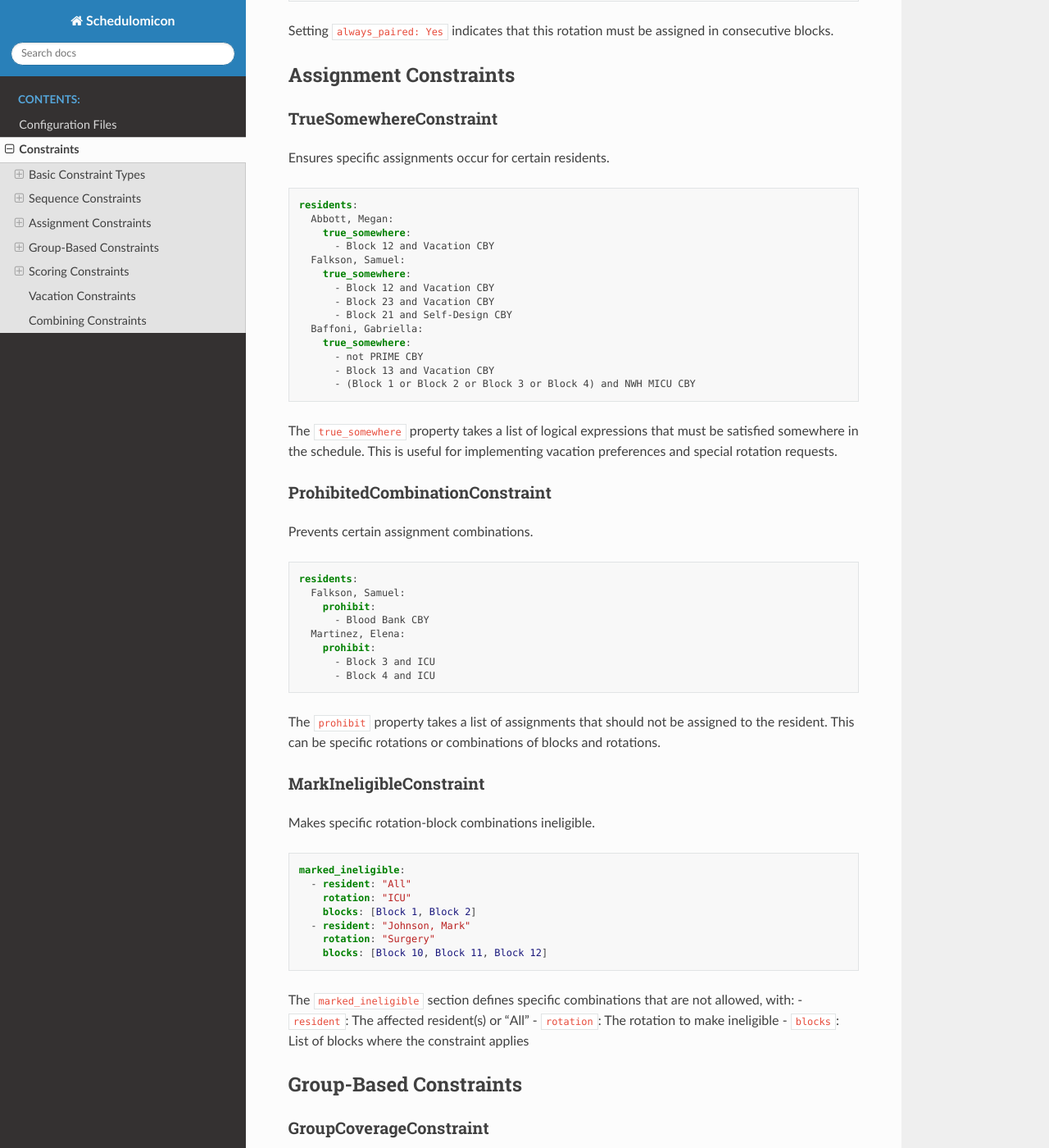
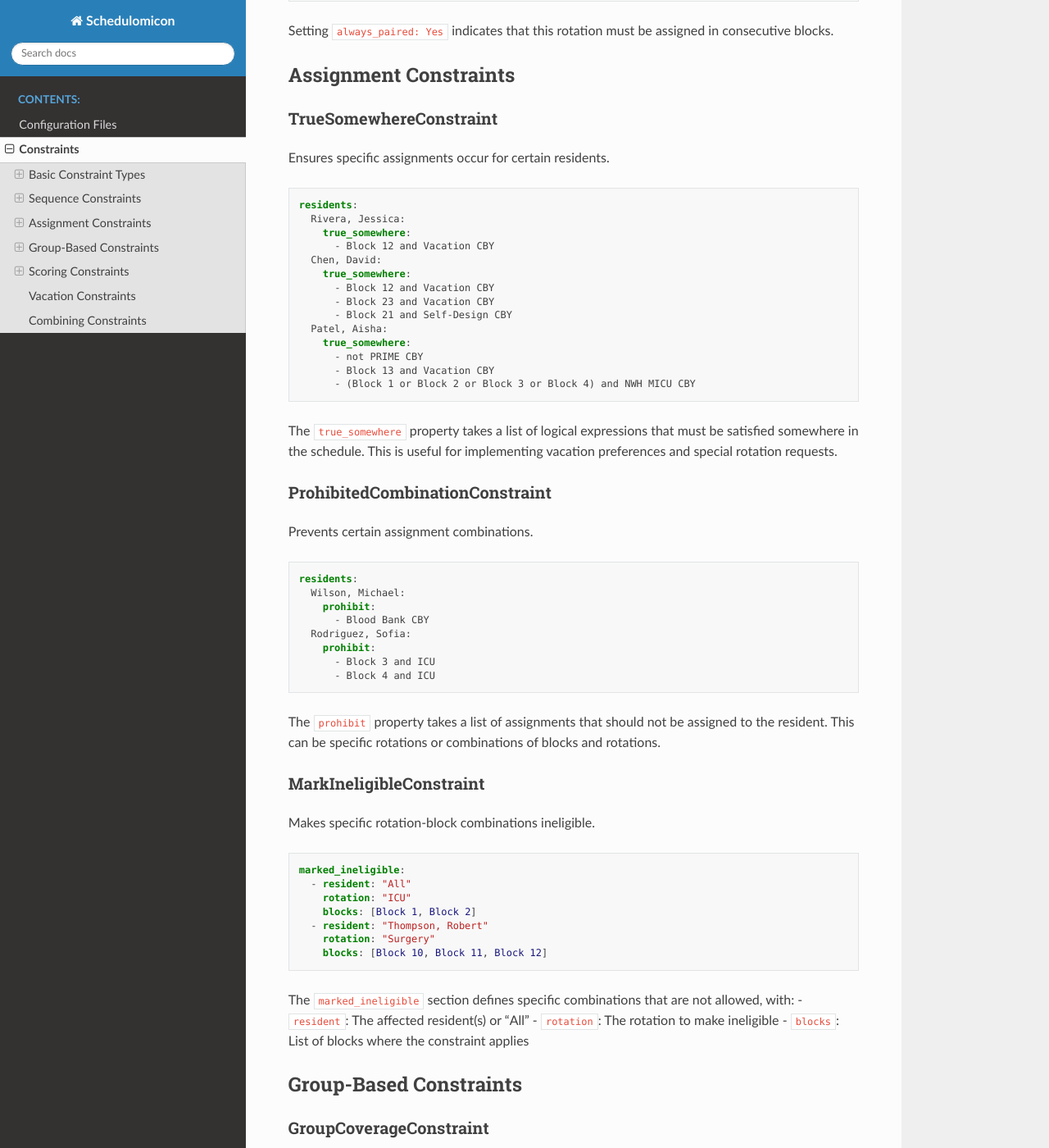
Before and after one commit to justinrporter/schedulomicon, a Sphinx documentation site: the page built from docs/source/constraints.rst, in a window 1280 px wide and 1400 px high, scrolled down 2460 px. Shown: the whole window at 82% size. Built offline with Sphinx 7.4.7 and the Read the Docs theme 3.1.0, drawn with Linux system fonts in a browser that asks for light colours; some of the changed text lies outside the part shown.

Commit message:
fictionalize names in constraints.rst

```diff
--- a/docs/source/constraints.rst
+++ b/docs/source/constraints.rst
@@ -136,15 +136,15 @@ Ensures specific assignments occur for certain residents.
 .. code-block:: yaml
 
     residents:
-      Abbott, Megan:
+      Rivera, Jessica:
         true_somewhere:
           - Block 12 and Vacation CBY
-      Falkson, Samuel:
+      Chen, David:
         true_somewhere:
           - Block 12 and Vacation CBY
           - Block 23 and Vacation CBY
           - Block 21 and Self-Design CBY
-      Baffoni, Gabriella:
+      Patel, Aisha:
         true_somewhere:
           - not PRIME CBY
           - Block 13 and Vacation CBY
@@ -160,10 +160,10 @@ Prevents certain assignment combinations.
 .. code-block:: yaml
 
     residents:
-      Falkson, Samuel:
+      Wilson, Michael:
         prohibit:
           - Blood Bank CBY
-      Martinez, Elena:
+      Rodriguez, Sofia:
         prohibit:
           - Block 3 and ICU
           - Block 4 and ICU
@@ -181,7 +181,7 @@ Makes specific rotation-block combinations ineligible.
       - resident: "All"
         rotation: "ICU"
         blocks: [Block 1, Block 2]
-      - resident: "Johnson, Mark"
+      - resident: "Thompson, Robert"
         rotation: "Surgery"
         blocks: [Block 10, Block 11, Block 12]
 
@@ -213,9 +213,9 @@ Restricts rotations to eligible residents.
 .. code-block:: yaml
 
     residents:
-      Johnson, Mark:
+      Garcia, Carlos:
         groups: [senior, surgery]
-      Smith, Jane:
+      Kim, Olivia:
         groups: [junior, medicine]
 
     rotations:
@@ -334,7 +334,7 @@ Complex scheduling rules often require combining multiple constraints. For examp
 
     # Make specific assignments for specific residents
     residents:
-      Martinez, Elena:
+      Sharma, Priya:
         true_somewhere:
           - Block 5 and Vacation
         prohibit:
```
Also changed, not shown: other parts of docs/source/constraints.rst (+1 -1 lines).
